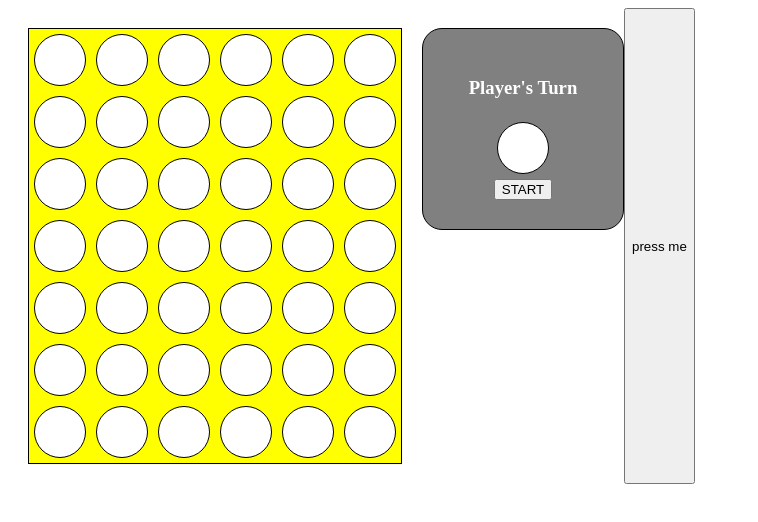
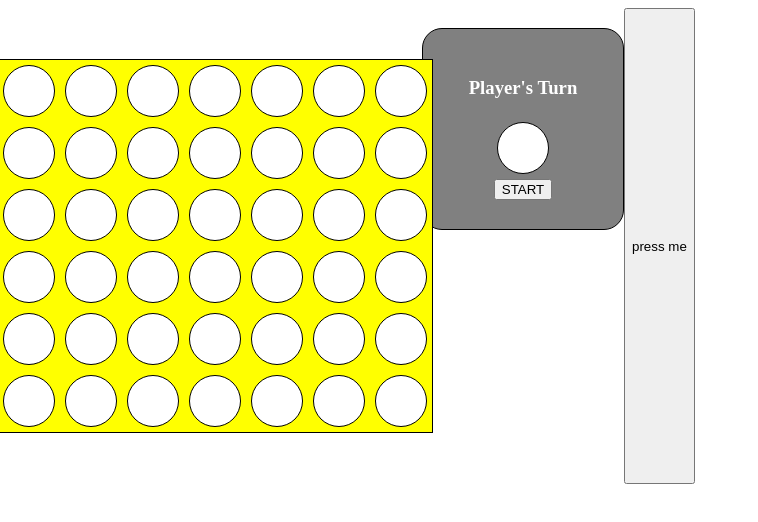
Before and after one commit to upgraded-robot/connect4, a plain HTML site: page index.html in a window 1280 px wide. Shown: the whole page, without its empty margins (0-758 px from the left). Drawn offline with Linux system fonts and the light colour scheme.

```diff
--- a/css/style.css
+++ b/css/style.css
@@ -6,9 +6,13 @@
 	margin: 20px;
 	border: 1px solid black;
 	background-color: yellow;
+  -ms-transform: rotate(-90deg); /* IE 9 */
+  -webkit-transform: rotate(-90deg); /* Chrome, Safari, Opera */
+  transform: rotate(-90deg);
 }
 .col {
 	display: flex;
+  flex-direction: row;
 }
 .col div{
 	width:  50px;
@@ -18,15 +22,15 @@
 	margin: 5px;
 }
 
-.col .empty{
+.empty{
 	background-color: white;
 }
 
-.col .red {
+.red {
 	background-color: red;
 }
 
-.col .black {
+.black {
 	background-color: black;
 }
 .game-controller{
--- a/index.html
+++ b/index.html
@@ -8,7 +8,7 @@
 <body>
 	<div id="game-space"><!-- contenedor del espacio de juego -->
 		<div id="board"> <!-- creación de div del tablero -->
-			<div class="col"> <!-- creación de div de la columna 1 -->
+			<div class="col c1"> <!-- creación de div de la columna 1 -->
 				<div class="empty"></div> <!-- instancias de la columna -->
 				<div class="empty"></div>
 				<div class="empty"></div>
@@ -16,7 +16,7 @@
 				<div class="empty"></div>
 				<div class="empty"></div>
 			</div>
-			<div class="col"> <!-- creación de div de la columna 2 -->
+			<div class="col c2"> <!-- creación de div de la columna 2 -->
 				<div class="empty"></div>
 				<div class="empty"></div>
 				<div class="empty"></div>
@@ -24,7 +24,7 @@
 				<div class="empty"></div>
 				<div class="empty"></div>
 			</div>
-			<div class="col"> <!-- creación de div de la columna 3 -->
+			<div class="col c3"> <!-- creación de div de la columna 3 -->
 				<div class="empty"></div>
 				<div class="empty"></div>
 				<div class="empty"></div>
@@ -32,7 +32,7 @@
 				<div class="empty"></div>
 				<div class="empty"></div>
 			</div>
-			<div class="col"> <!-- creación de div de la columna 4 -->
+			<div class="col c4"> <!-- creación de div de la columna 4 -->
 				<div class="empty"></div>
 				<div class="empty"></div>
 				<div class="empty"></div>
@@ -40,7 +40,7 @@
 				<div class="empty"></div>
 				<div class="empty"></div>
 			</div>
-			<div class="col"> <!-- creación de div de la columna 5 -->
+			<div class="col c5"> <!-- creación de div de la columna 5 -->
 				<div class="empty"></div>
 				<div class="empty"></div>
 				<div class="empty"></div>
@@ -48,7 +48,7 @@
 				<div class="empty"></div>
 				<div class="empty"></div>
 			</div>
-			<div class="col"> <!-- creación de div de la columna 6 -->
+			<div class="col c6"> <!-- creación de div de la columna 6 -->
 				<div class="empty"></div>
 				<div class="empty"></div>
 				<div class="empty"></div>
@@ -56,7 +56,7 @@
 				<div class="empty"></div>
 				<div class="empty"></div>
 			</div>
-			<div class="col"> <!-- creación de div de la columna 7 -->
+			<div class="col c7"> <!-- creación de div de la columna 7 -->
 				<div class="empty"></div>
 				<div class="empty"></div>
 				<div class="empty"></div>
--- a/js/main.js
+++ b/js/main.js
@@ -1,3 +1,4 @@
+
 $('.col').on('click', function(){
 	$("this div:nth-child(6)").addClass("red");
 	console.log(this);
```
